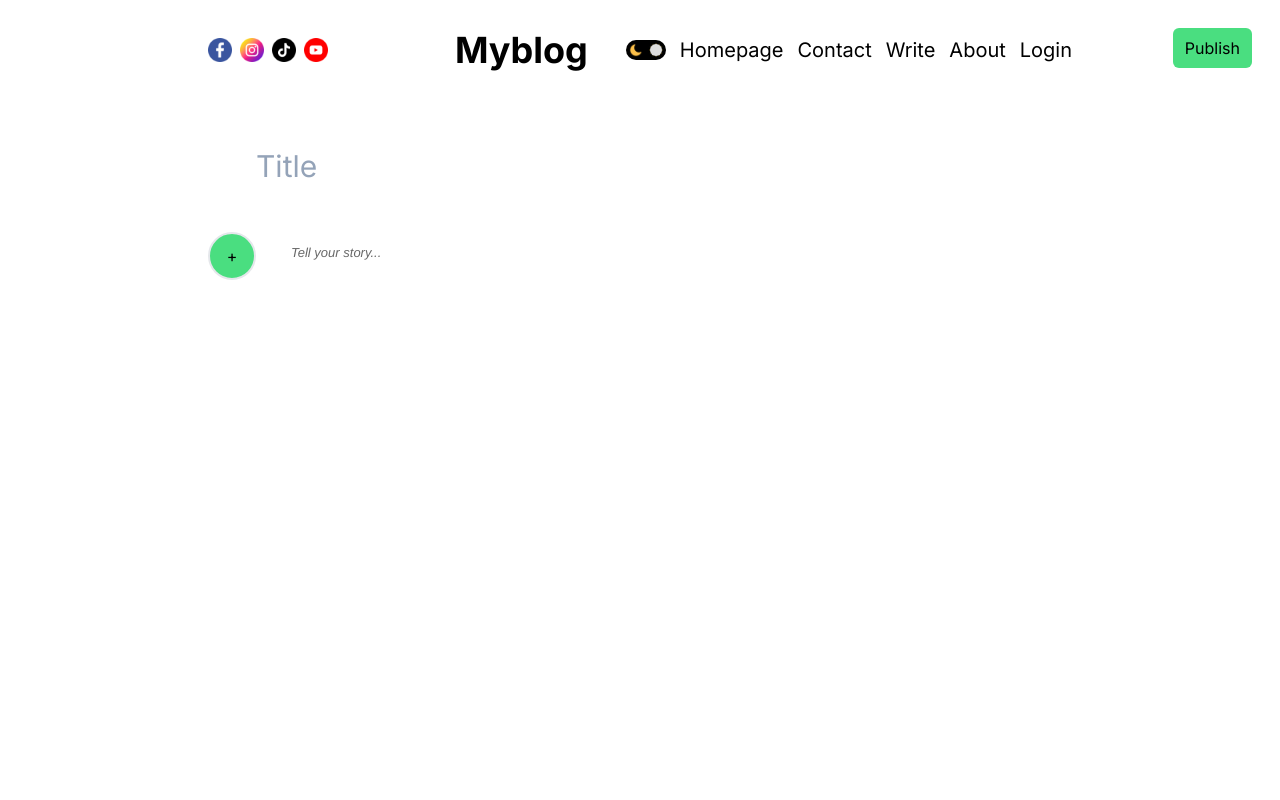
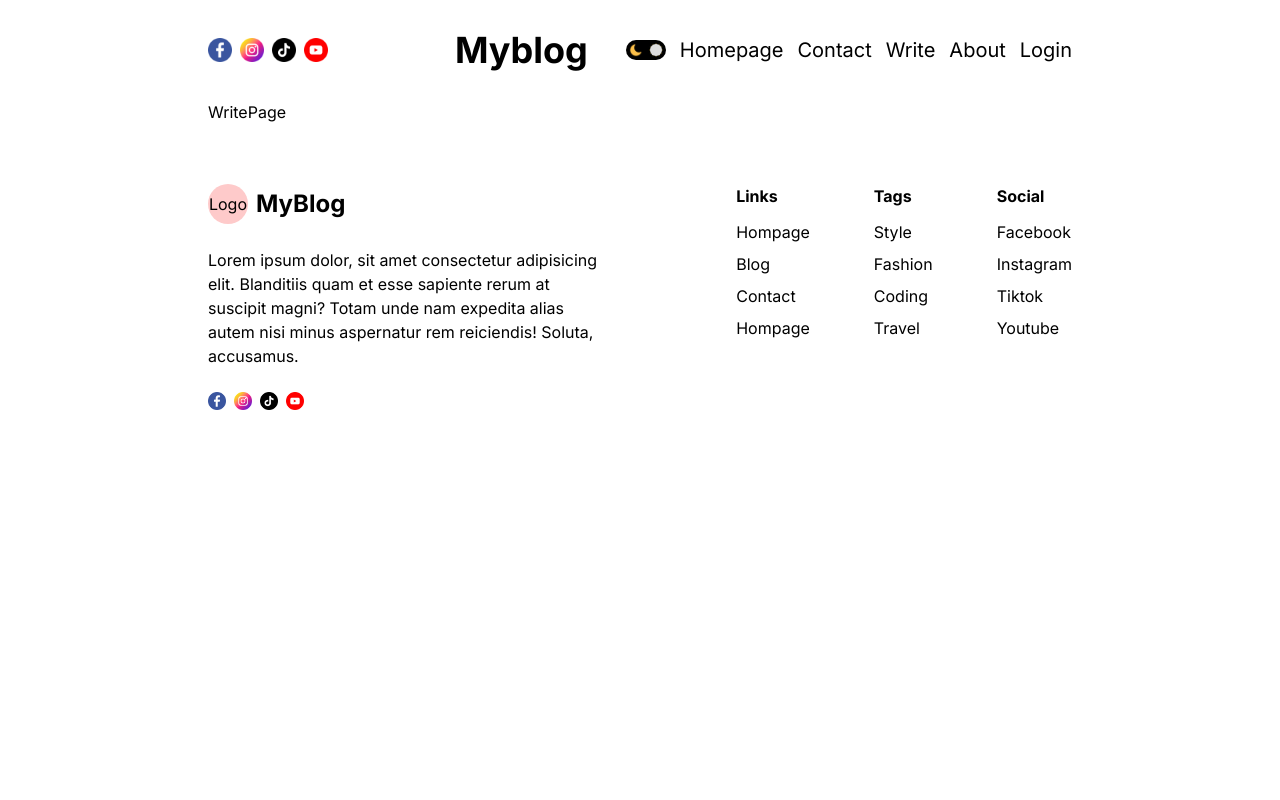
Before and after one commit to lubomir80/1.-Next-Blog, a Next.js app: page /write in a window 1280 px wide. Shown: the top 800 px of the page. Built offline with nearby package versions, Linux system fonts and the light colour scheme.

Commit message:
write page revert

```diff
--- a/src/app/write/page.jsx
+++ b/src/app/write/page.jsx
@@ -1,44 +1,8 @@
-"use client"
-import Image from 'next/image';
-import React, { useState } from 'react'
-import ReactQuill from 'react-quill';
-import 'react-quill/dist/quill.snow.css';
-
+import React from 'react'
 
 function WritePage() {
-   const [open, setOpen] = useState(false);
-   const [value, setValue] = useState(false);
-
    return (
-      <div>
-         <input className='p-12 text-3xl border-0 outline-0 bg-transparent placeholder:text-slate-400' placeholder='Title' />
-
-         <div className='flex gap-5 h-[700px] relative '>
-            <button
-               className="bg-green-400 hover:bg-green-500 border-2 rounded-full flex justify-center items-center w-12 h-12"
-               onClick={() => setOpen(!open)} >{!open ? "+" : "-"}</button>
-            {open && (
-               <div className='flex gap-5 bg-white dark:bg-darkBg absolute w-full z-50 left-[68px] top-0'>
-                  <button className='w-12 h-12 border-2 dark:bg-slate-500 dark:hover:bg-slate-400 border-slate-600 rounded-full flex justify-center items-center'>
-                     <Image src="/add.png" alt='' width={32} height={32} />
-                  </button>
-                  <button className='w-12 h-12 border-2 dark:bg-slate-500 dark:hover:bg-slate-400 border-slate-600 rounded-full flex justify-center items-center'>
-                     <Image src="/image.png" alt='' width={32} height={32} />
-                  </button>
-                  <button className='w-12 h-12 border-2 dark:bg-slate-500 dark:hover:bg-slate-400 border-slate-600 rounded-full flex justify-center items-center'>
-                     <Image src="/video.png" alt='' width={32} height={32} />
-                  </button>
-               </div>
-            )}
-            <ReactQuill
-               className='width-full'
-               theme="bubble"
-               value={value}
-               onChange={setValue}
-               placeholder='Tell your story...' />
-         </div>
-         <button className='absolute top-7 right-7 border-0 bg-green-400 hover:bg-green-500 cursor-pointer px-3 py-2 rounded-md'>Publish</button>
-      </div>
+      <div>WritePage</div>
    )
 }
 
```
